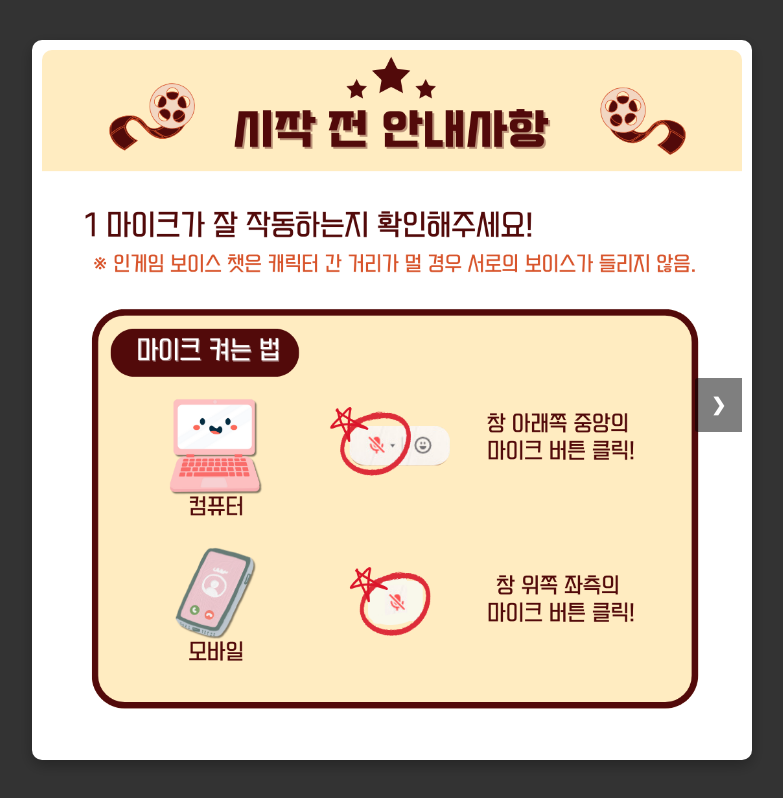
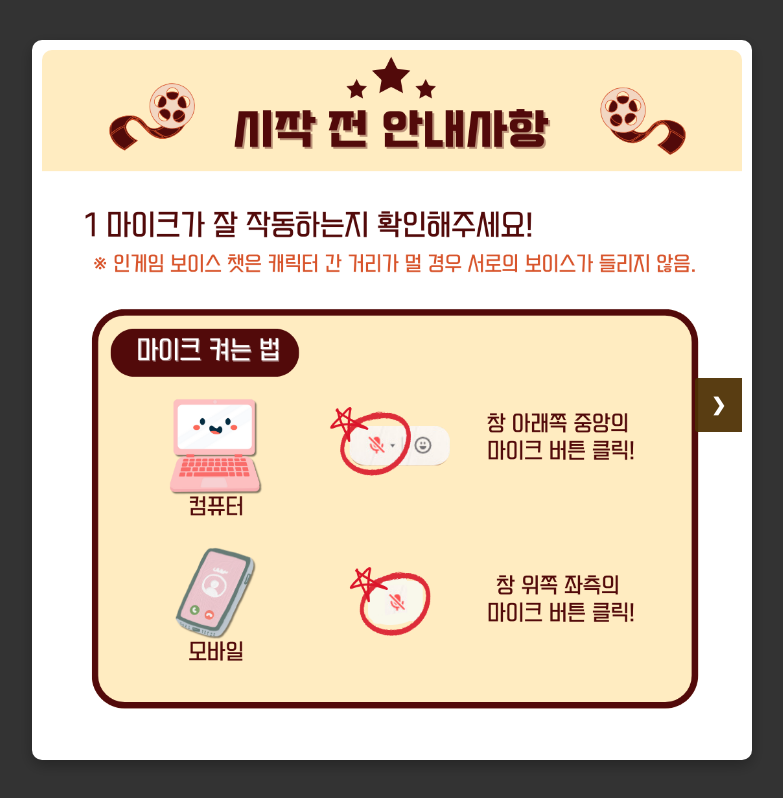
Before and after one commit to hellowsuns/tutorial, a plain HTML site: page index.html in a window 1280 px wide. Shown: the whole page, without its empty margins (248-1031 px from the left). Drawn offline with Linux system fonts and the light colour scheme.

Commit message:
Update styles.css

```diff
--- a/styles.css
+++ b/styles.css
@@ -59,13 +59,13 @@ body {
     width: auto;
     margin-top: -22px;
     padding: 16px;
-    color: white;
+    color: rgb(255, 255, 255);
     font-weight: bold;
     font-size: 18px;
     transition: 0.6s ease;
     border-radius: 0 3px 3px 0;
     user-select: none;
-    background-color: rgba(0, 0, 0, 0.5);
+    background-color: rgba(78, 48, 2, 0.932);
 }
 
 .next {
@@ -79,5 +79,5 @@ body {
 }
 
 .prev:hover, .next:hover {
-    background-color: rgba(0, 0, 0, 0.8);
+    background-color: rgba(36, 20, 1, 0.877);
 }
```
